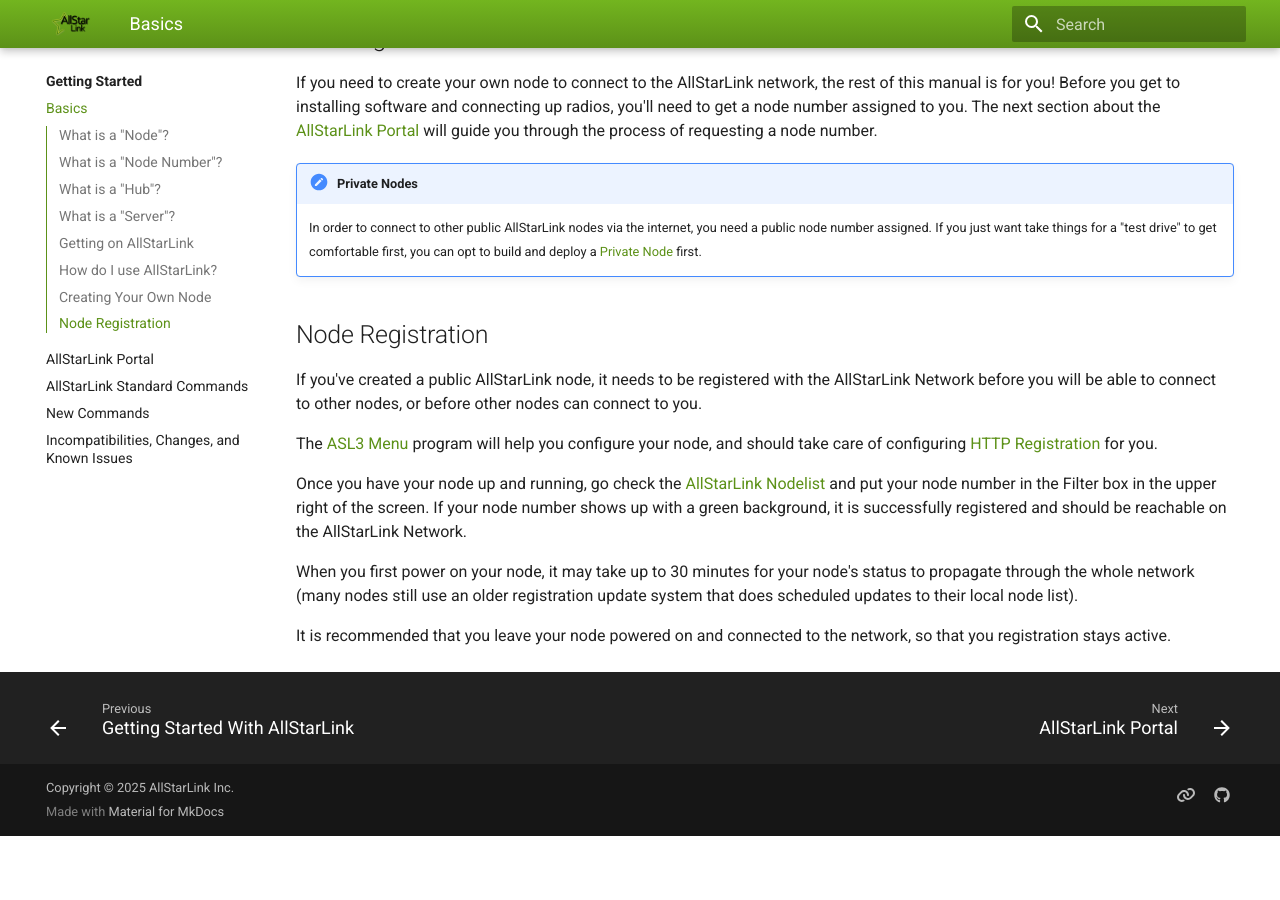
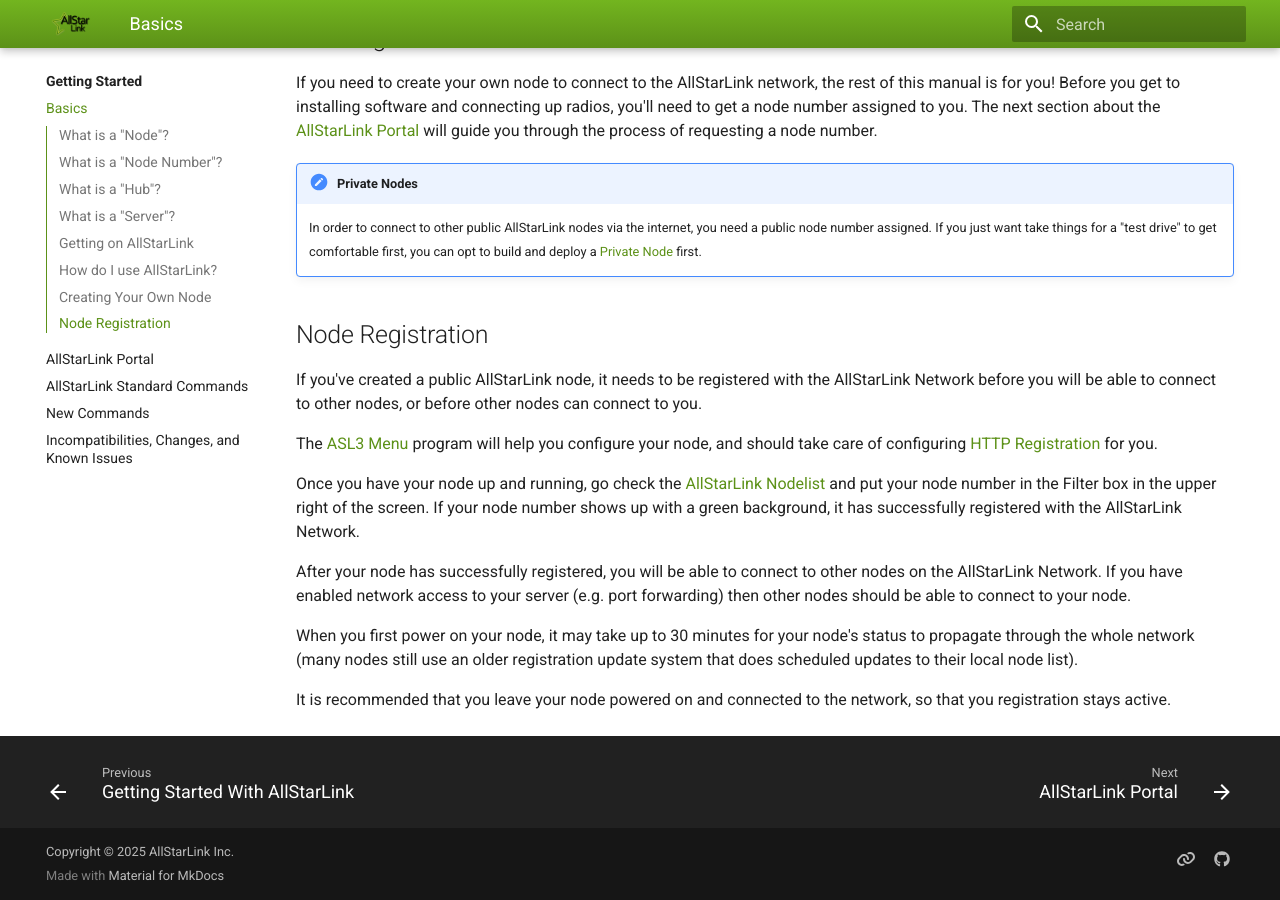
Before and after one commit to AllStarLink/ASL3-Manual, an MkDocs documentation site: the page built from docs/basics/gettingstarted.md, in a window 1280 px wide and 900 px high, scrolled down 1962 px. Built offline with MkDocs 1.6.1 and Material for MkDocs 9.7.7, drawn with Linux system fonts in a browser that asks for light colours; before the commit the page ends 2798 px from its top, so only the background shows below that.

Commit message:
Revise some wording.

```diff
--- a/docs/basics/gettingstarted.md
+++ b/docs/basics/gettingstarted.md
@@ -55,7 +55,9 @@
 
 The [ASL3 Menu](../user-guide/index.md) program will help you configure your node, and should take care of configuring [HTTP Registration](../adv-topics/httpreg.md) for you.
 
-Once you have your node up and running, go check the [AllStarLink Nodelist](https://www.allstarlink.org/nodelist) and put your node number in the Filter box in the upper right of the screen. If your node number shows up with a green background, it is successfully registered and should be reachable on the AllStarLink Network.
+Once you have your node up and running, go check the [AllStarLink Nodelist](https://www.allstarlink.org/nodelist) and put your node number in the Filter box in the upper right of the screen. If your node number shows up with a green background, it has successfully registered with the AllStarLink Network.
+
+After your node has successfully registered, you will be able to connect to other nodes on the AllStarLink Network. If you have enabled network access to your server (e.g. port forwarding) then other nodes should be able to connect to your node.
 
 When you first power on your node, it may take up to 30 minutes for your node's status to propagate through the whole network (many nodes still use an older registration update system that does scheduled updates to their local node list).
 
```
